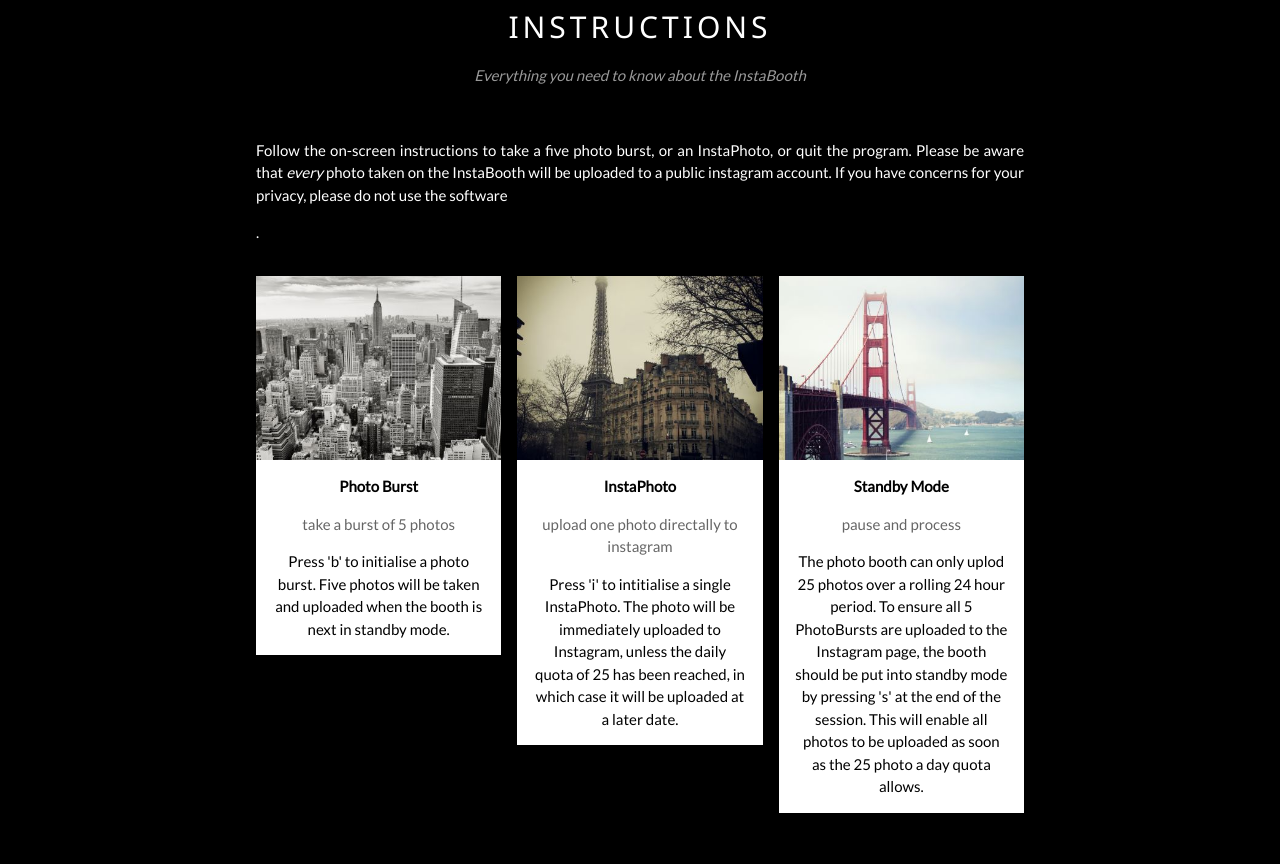
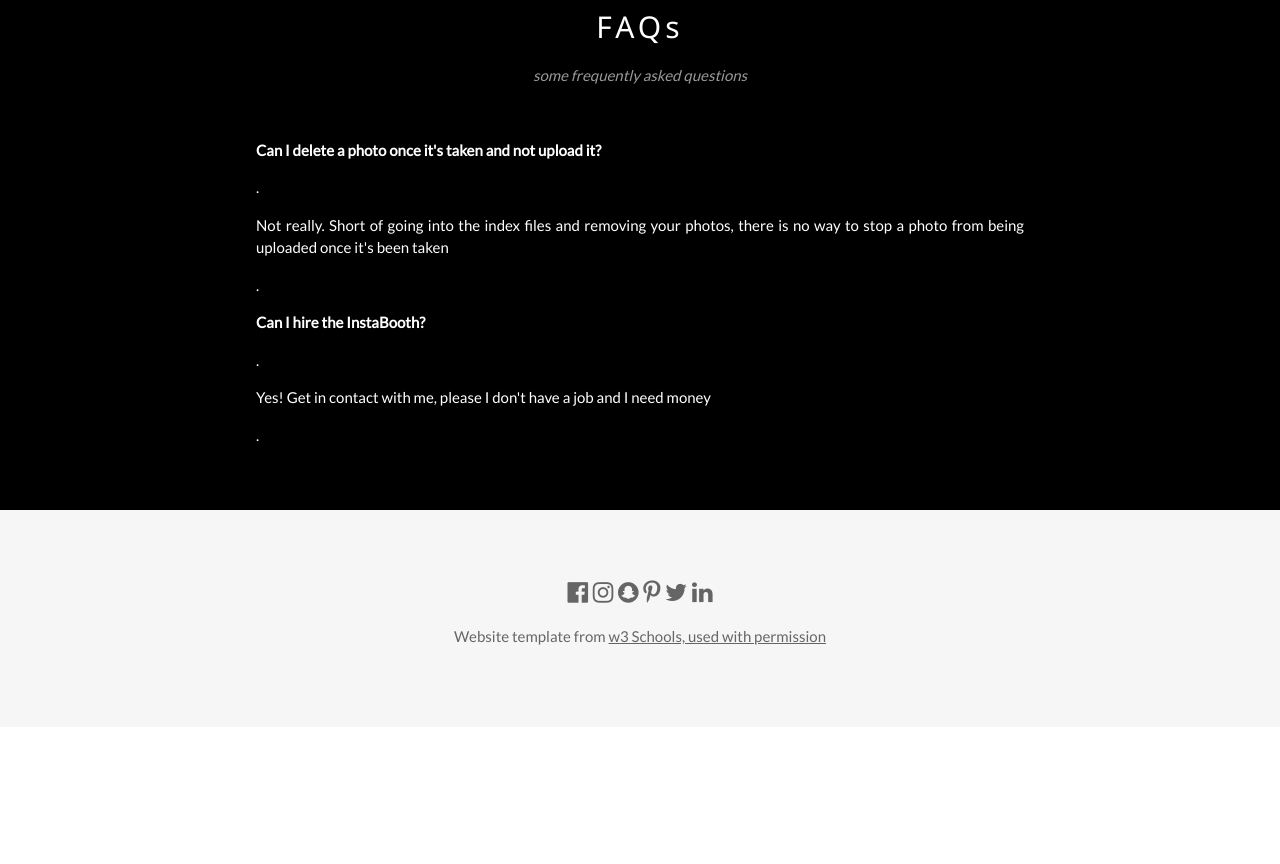
Before and after one commit to dans3d/dans3d.github.io, a plain HTML site: page index.html in a window 1280 px wide. Shown: the part 3840-4704 px from the top of the page. After the commit the page ends 4567 px from the top, so only its background shows below. Drawn offline with nearby package versions, Linux system fonts and the light colour scheme.

Commit message:
Update index.html

```diff
--- a/index.html
+++ b/index.html
@@ -30,6 +30,7 @@ p {text-align: center}
   <a href="#band" class="w3-bar-item w3-button w3-padding-large" onclick="myFunction()">THE INSTABOOTH</a>
   <a href="#instructoins" class="w3-bar-item w3-button w3-padding-large" onclick="myFunction()">INSTRUCTIONS</a>
   <a href="#contact" class="w3-bar-item w3-button w3-padding-large" onclick="myFunction()">CONTACT</a>
+  <a href="#FAQs" class="w3-bar-item w3-button w3-padding-large" onclick="myFunction()">FAQs</a>
   <a href="#" class="w3-bar-item w3-button w3-padding-large" onclick="myFunction()">MERCH</a>
 </div>
 
@@ -148,40 +149,18 @@ p {text-align: center}
 <img src="w3images/map.jpg" class="w3-image w3-greyscale-min" style="width:100%">
 
 <div class="w3-content" style="max-width:2000px;margin-top:46px">
-<!-- The instructoins Section -->
-  <div class="w3-black" id="instructoins">
+<!-- FAQs -->
+  <div class="w3-black" id="FAQs">
     <div class="w3-container w3-content w3-padding-64" style="max-width:800px">
-      <h2 class="w3-wide w3-center">INSTRUCTIONS</h2>
-      <p class="w3-opacity w3-center"><i>Everything you need to know about the InstaBooth</i></p><br>
+      <h2 class="w3-wide w3-center">FAQs</h2>
+      <p class="w3-opacity w3-center"><i>some frequently asked questions</i></p><br>
 
-         <p class="w3-justify" text-align="center" >Follow the on-screen instructions to take a five photo burst, or an InstaPhoto, or quit the program. Please be aware that <i> every </i> photo taken on the InstaBooth will be uploaded to a public instagram account. If you have concerns for your privacy, please do not use the software</p>.
+	    <p class="w3-justify" text-align="center" ><b>Can I delete a photo once it's taken and not upload it?</b></p>.
+	    <p class="w3-justify" text-align="center" >Not really. Short of going into the index files and removing your photos, there is no way to stop a photo from being uploaded once it's been taken</p>.
 
-      <div class="w3-row-padding w3-padding-32" style="margin:0 -16px">
-        <div class="w3-third w3-margin-bottom">
-          <img src="w3images/newyork.jpg" alt="New York" style="width:100%" class="w3-hover-opacity">
-          <div class="w3-container w3-white">
-            <p><b>Photo Burst</b></p>
-            <p class="w3-opacity">take a burst of 5 photos</p>
-            <p>Press 'b' to initialise a photo burst. Five photos will be taken and uploaded when the booth is next in standby mode.</p>
-          </div>
-        </div>
-        <div class="w3-third w3-margin-bottom">
-          <img src="w3images/paris.jpg" alt="Paris" style="width:100%" class="w3-hover-opacity">
-          <div class="w3-container w3-white">
-            <p><b>InstaPhoto</b></p>
-            <p class="w3-opacity">upload one photo directally to instagram</p>
-            <p>Press 'i' to intitialise a single InstaPhoto. The photo will be immediately uploaded to Instagram, unless the daily quota of 25 has been reached, in which case it will be uploaded at a later date.</p>
-          </div>
-        </div>
-        <div class="w3-third w3-margin-bottom">
-          <img src="w3images/sanfran.jpg" alt="San Francisco" style="width:100%" class="w3-hover-opacity">
-          <div class="w3-container w3-white">
-            <p><b>Standby Mode</b></p>
-            <p class="w3-opacity">pause and process</p>
-            <p>The photo booth can only uplod 25 photos over a rolling 24 hour period. To ensure all 5 PhotoBursts are uploaded to the Instagram page, the booth should be put into standby mode by pressing 's' at the end of the session. This will enable all photos to be uploaded as soon as the 25 photo a day quota allows.</p>
-          </div>
-        </div>
-      </div>
+	    <p class="w3-justify" text-align="center" ><b>Can I hire the InstaBooth?</b></p>.
+	    <p class="w3-justify" text-align="center" >Yes! Get in contact with me, please I don't have a job and I need money</p>.
+
     </div>
   </div>
 </div>
```
